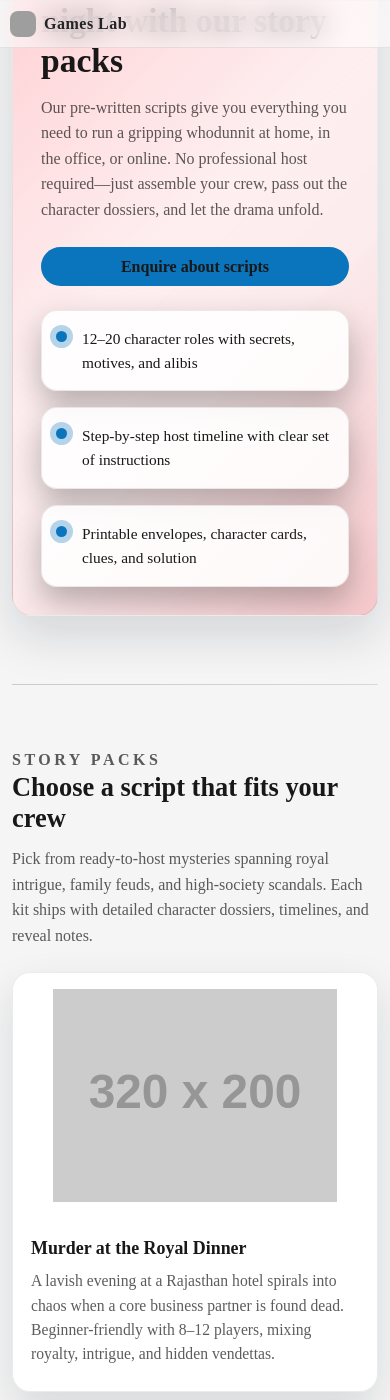
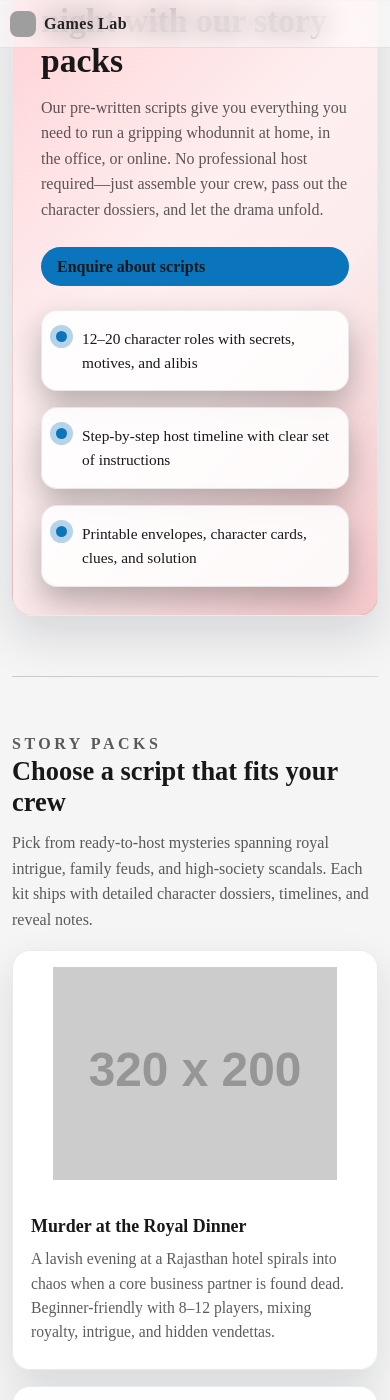
Before and after one commit to gameslabbangalore-maker/website, a Jekyll site: the page built from murder-mystery-scripts.html, in a window 390 px wide and 1400 px high, scrolled down 208 px. Built offline with Jekyll 4.4.1, drawn with Linux system fonts in a browser that asks for light colours; grey boxes are pictures that could not be loaded.

Commit message:
Tighten murder mystery scripts mobile spacing

```diff
--- a/assets/css/murder-mystery-scripts.css
+++ b/assets/css/murder-mystery-scripts.css
@@ -86,25 +86,7 @@ body.scripts-page a {
   margin-bottom: clamp(24px, 4.5vw, 36px);
 }
 
-.scripts-hero-actions .book-btn {
-  box-sizing: border-box;
-  max-width: 100%;
-  display: inline-flex;
-  align-items: center;
-  justify-content: center;
-  gap: 8px;
-  transition: background 0.15s ease, transform 0.15s ease;
-}
 
-.scripts-hero-actions .book-btn:hover {
-  transform: translateY(-1px);
-}
-
-
-.scripts-hero-actions .book-btn:focus-visible {
-  outline: 2px solid currentColor;
-  outline-offset: 3px;
-}
 
 .scripts-hero-highlights {
   display: grid;
@@ -322,11 +304,11 @@ body.scripts-page a {
 }
 
 body.scripts-page .scripts-main > .title {
-  margin-top: 40px !important;
+  margin-top: 28px !important;
 }
 
 body.scripts-page .scripts-main > .title + .contact-wrap {
-  margin-top: 0;
+  margin-top: 12px;
 }
 
 @media (prefers-color-scheme: light) {
@@ -344,7 +326,7 @@ body.scripts-page .scripts-main > .title + .contact-wrap {
 @media (max-width: 768px) {
   .scripts-main {
     padding-top: 28px;
-    gap: 36px;
+    gap: 28px;
   }
 
   .scripts-hero {
@@ -354,10 +336,6 @@ body.scripts-page .scripts-main > .title + .contact-wrap {
   .scripts-hero-actions {
     flex-direction: column;
     align-items: stretch;
-  }
-
-  .scripts-hero-actions .book-btn {
-    width: 100%;
   }
 
   .scripts-grid--cards {
@@ -371,6 +349,24 @@ body.scripts-page .scripts-main > .title + .contact-wrap {
   .scripts-hero-highlights li {
     padding: 16px 18px 16px 40px;
   }
+
+  .scripts-section {
+    gap: 18px;
+  }
+
+  .scripts-grid,
+  .scripts-steps {
+    gap: 16px;
+  }
+
+  .scripts-card,
+  .scripts-step {
+    padding: 20px;
+  }
+
+  .scripts-faq details {
+    padding: 16px 18px;
+  }
 }
 
 @media (max-width: 520px) {
```
